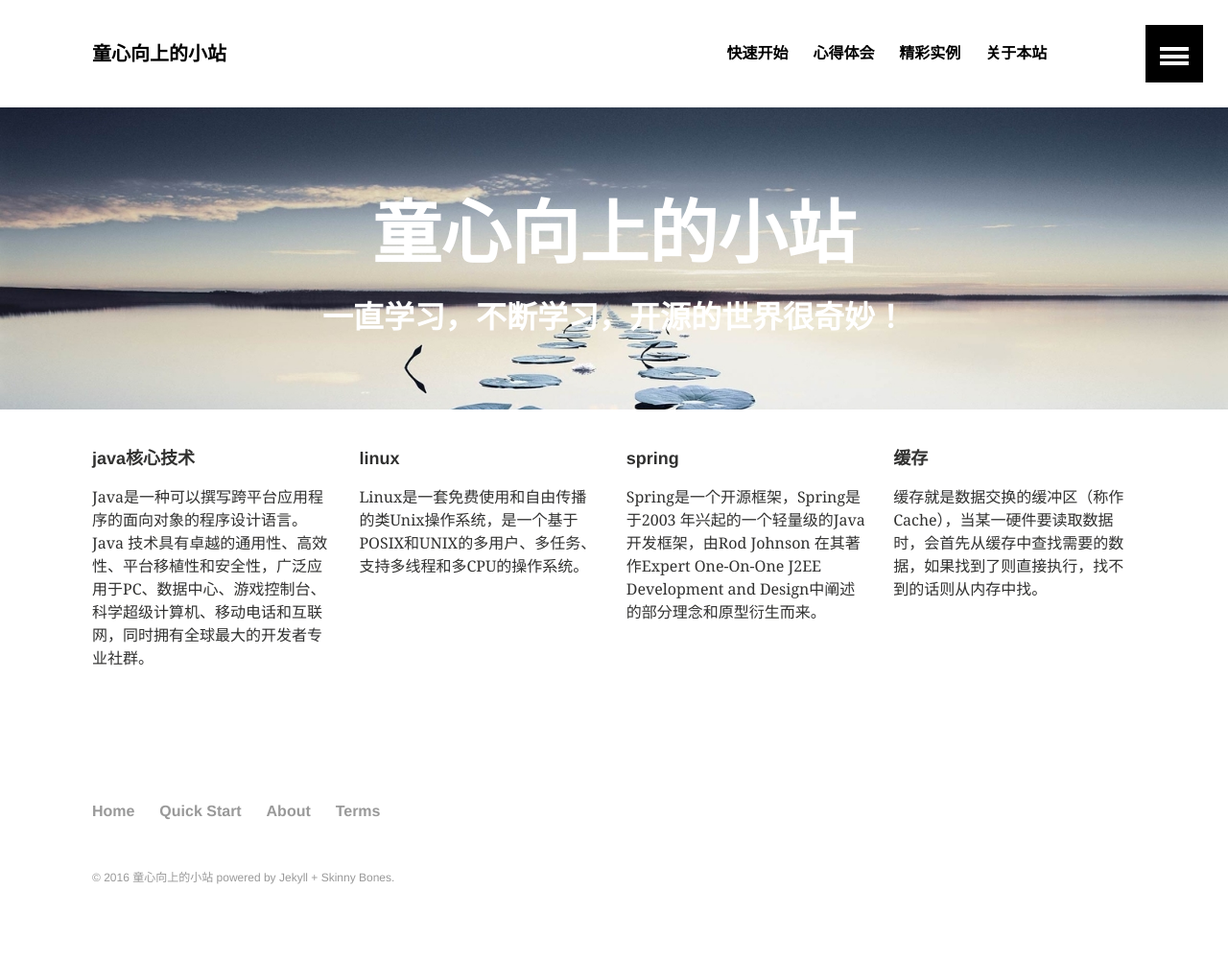
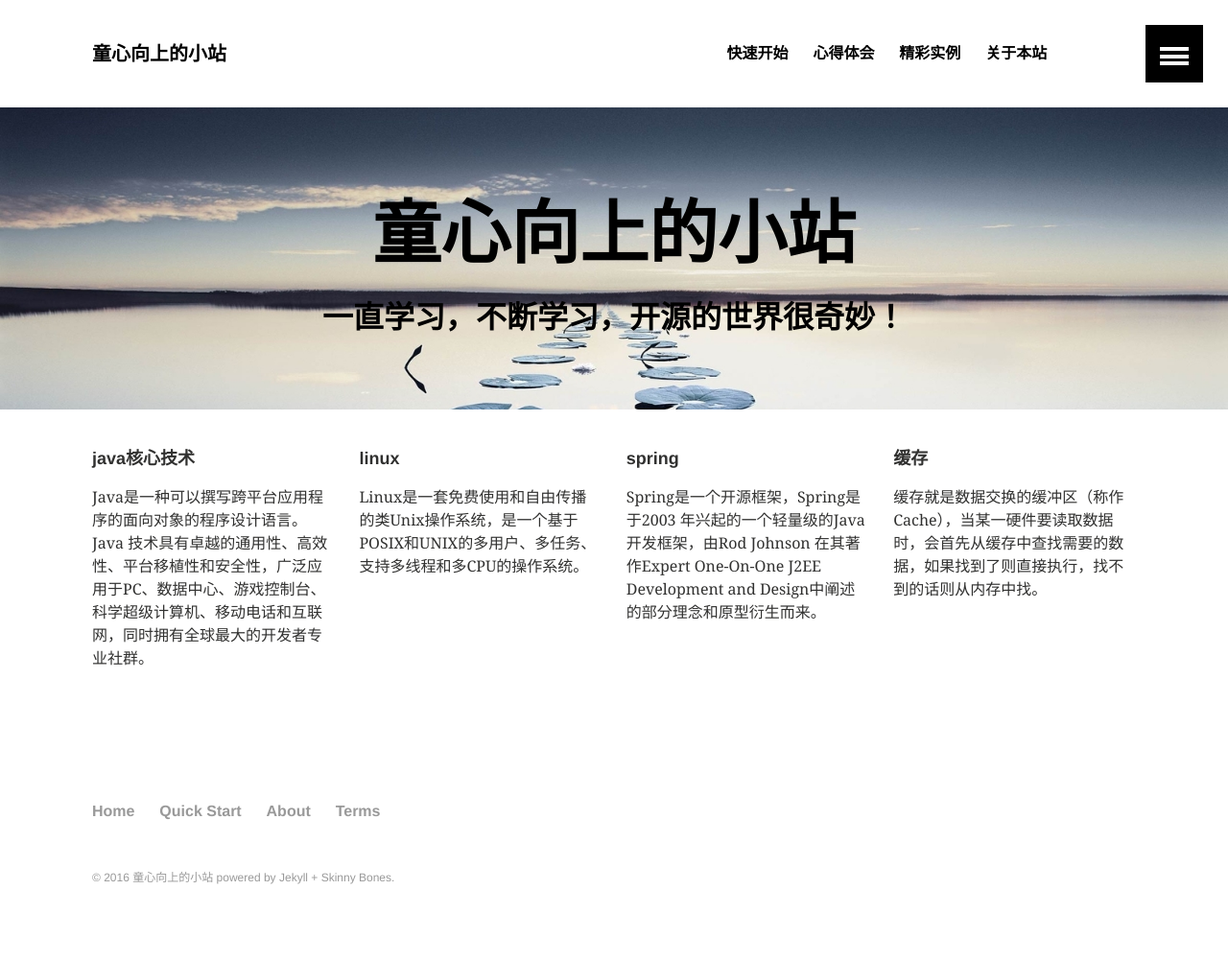
Before and after one commit to txxs/locere.github.com, a Jekyll site: the page built from index.md, in a window 1280 px wide. Shown: the whole page at 96% size. Built offline with Jekyll 4.4.1, drawn with Linux system fonts in a browser that asks for light colours.

Commit message:
修改字体颜色

```diff
--- a/_layouts/home.html
+++ b/_layouts/home.html
@@ -36,8 +36,8 @@
     {% if page.image.feature %}
     <div class="page-lead" style="background-image:url({{ site.url }}/images/{{ page.image.feature }})">
       <div class="wrap page-lead-content">
-        <h1>童心向上的小站</h1>
-        <h2>一直学习，不断学习，开源的世界很奇妙！</h2>
+        <h1 style="color:black">童心向上的小站</h1>
+        <h2 style="color:black">一直学习，不断学习，开源的世界很奇妙！</h2>
        <!-- <a href="https://bitbucket.org/AICDG/h5canvasdemo" class="btn-inverse">实例源码</a> &nbsp; or &nbsp; <a href="https://github.com/THISISAGOODNAME/html5canvas" class="btn-inverse">网站源码</a>-->
       </div><!-- /.page-lead-content -->
     </div><!-- /.page-lead -->
```
